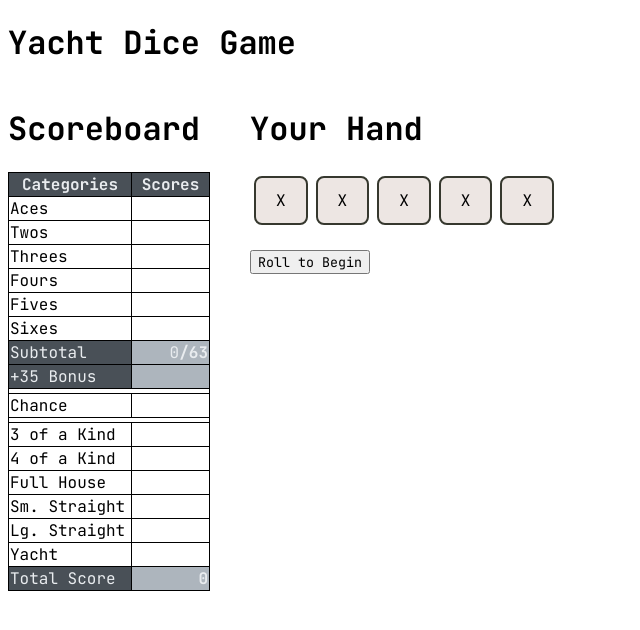
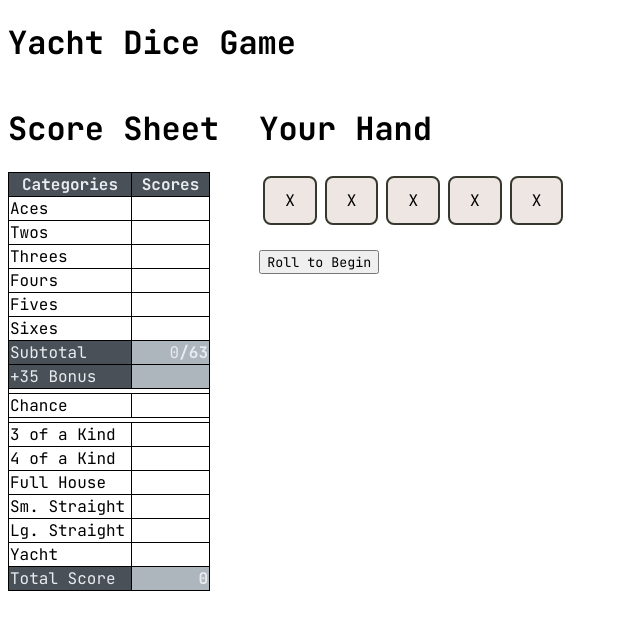
Before and after one commit to KevinHe99/yacht-dice-game, a React (Vite) app: page / in a window 1280 px wide. Shown: the top 630 px of the page, without its empty margins (0-640 px from the left). Built offline with nearby package versions, Linux system fonts and the light colour scheme.

Commit message:
Renamed Scoreboard to Scoresheet
- because it made more sense to call it a score sheet

```diff
--- a/src/App.jsx
+++ b/src/App.jsx
@@ -1,7 +1,7 @@
 import {useEffect, useRef, useState} from "react";
 import {nanoid} from "nanoid";
 import Die from "./component/Die.jsx";
-import Scoreboard from "./component/Scoreboard.jsx";
+import ScoreSheet from "./component/ScoreSheet.jsx";
 import "./App.css";
 import {categoryScores, qualifyStraightLg, qualifyStraightSm, upperCategory} from "./constants/constants.js";
 
@@ -241,7 +241,7 @@ export default function App() {
     />
   ));
 
-  // Click Handler for Scoreboard to confirm Category Selection for current game round
+  // Click Handler for ScoreSheet to confirm Category Selection for current game round
   function handleSelectCategory(categoryName) {
     if (!gameData.active) return
     if (scoreData.category[categoryName].lock) return;
@@ -315,7 +315,7 @@ export default function App() {
       <h1>Yacht Dice Game</h1>
       <div className={"container"}>
         <div className={"scoreboard"}>
-          <Scoreboard
+          <ScoreSheet
             scoreData={scoreData}
             gameActive={gameData.active}
             handleSelectCategory={handleSelectCategory}
--- a/src/component/Scoreboard.jsx
+++ b/src/component/ScoreSheet.jsx
@@ -1,6 +1,6 @@
 import {categoryNames} from "../constants/constants.js";
 
-export default function Scoreboard({ scoreData, gameActive, handleSelectCategory }) {
+export default function ScoreSheet({ scoreData, gameActive, handleSelectCategory }) {
   function displayScore(gameActiveState, lock, score) {
     return gameActiveState || lock ? score : "";
   }
@@ -17,7 +17,7 @@ export default function Scoreboard({ scoreData, gameActive, handleSelectCategory
 
   return (
     <>
-      <h1>Scoreboard</h1>
+      <h1>Score Sheet</h1>
       <table>
         <tbody>
           <tr>
```
